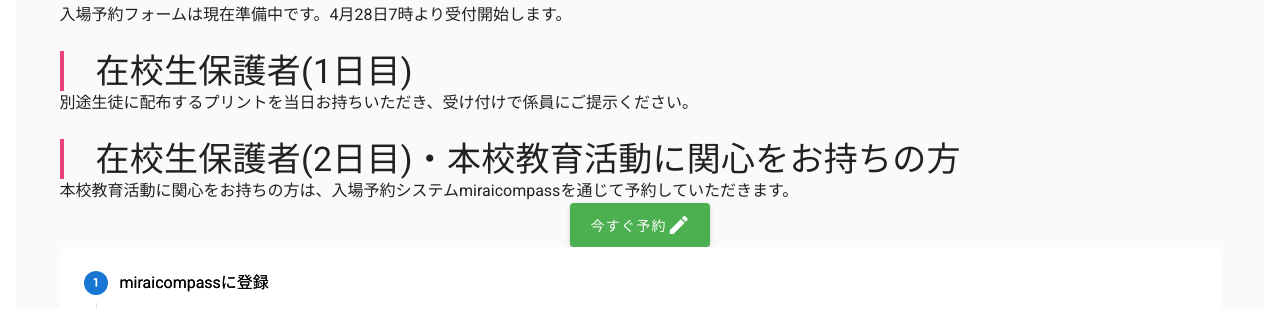
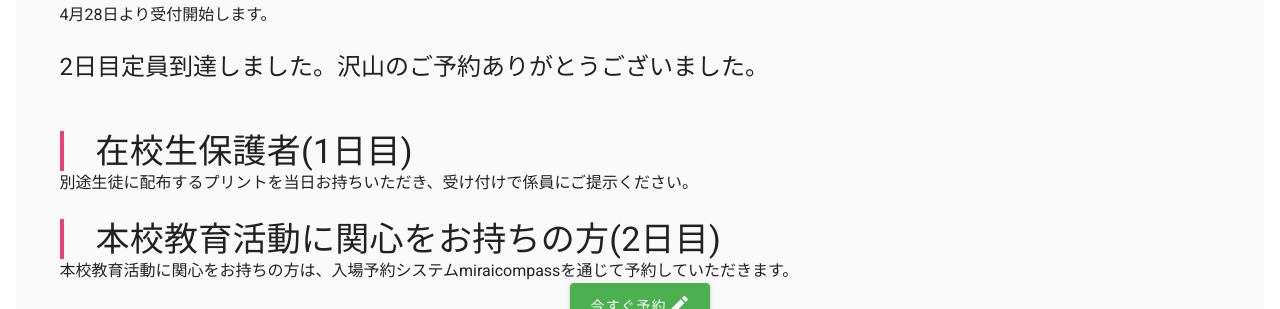
Before and after one commit to bosshii/togensai, a Vue app: page /reservation in a window 1280 px wide. Shown: the part 378-687 px from the top of the page. Built offline with nearby package versions, Linux system fonts and the light colour scheme.

Commit message:
20220429-2 photo

```diff
--- a/package.json
+++ b/package.json
@@ -1,6 +1,6 @@
 {
   "name": "10thTogenFes",
-  "version": "0.1.0",
+  "version": "10.1.0",
   "private": true,
   "scripts": {
     "serve": "vue-cli-service serve",
--- a/src/views/PageMessage.vue
+++ b/src/views/PageMessage.vue
@@ -1,7 +1,8 @@
 <template>
   <div class="message">
     <v-container class="my-5">
-      <div class="text-h3">校長挨拶</div>
+      <div class="text-h3">校長・委員長挨拶</div>
+      本校校長・井上と第10回兎原祭実行委員長・平野からのご挨拶です。
       <div style="height:30px"></div>
       <v-row class="d-flex column" align="center">
         <v-col class="d-flex justify-left msgphoto" cols="12" xs="12" sm="12" md="3" lg="3" xl="3" align-self="start">
--- a/src/views/PageReservation.vue
+++ b/src/views/PageReservation.vue
@@ -9,12 +9,12 @@
           今年の兎原祭では、新型コロナウィルス感染拡大防止の観点から入場人数の制限、クラスター発生時の連絡経路確保など、さまざまな対策を確実に実施する必要上、入場を<b>完全予約制</b>といたします。当日入場はできませんので、ご了承ください。
         </div></v-card-text>
       </v-card>
-      ご予約の際には、<router-link :to=" { name: 'privacy' } ">プライバシーポリシー</router-link>もご確認ください。<br>入場予約フォームは現在準備中です。4月28日7時より受付開始します。
+      ご予約の際には、<router-link :to=" { name: 'privacy' } ">プライバシーポリシー</router-link>もご確認ください。<br>4月28日より受付開始します。<br><br><div class="text-h5">2日目定員到達しました。沢山のご予約ありがとうございました。</div>
       <br><br>
       <div class="text-h4">在校生保護者(1日目)</div>
       別途生徒に配布するプリントを当日お持ちいただき、受け付けで係員にご提示ください。
       <br><br>
-      <div class="text-h4">在校生保護者(2日目)・本校教育活動に関心をお持ちの方</div>
+      <div class="text-h4">本校教育活動に関心をお持ちの方(2日目)</div>
       本校教育活動に関心をお持ちの方は、入場予約システムmiraicompassを通じて予約していただきます。
       <div class="text-center">
         <v-btn href="https://mirai-compass.net/usr/kobeussj/event/evtIndex.jsf" target="_blank" color="success" large>
```
